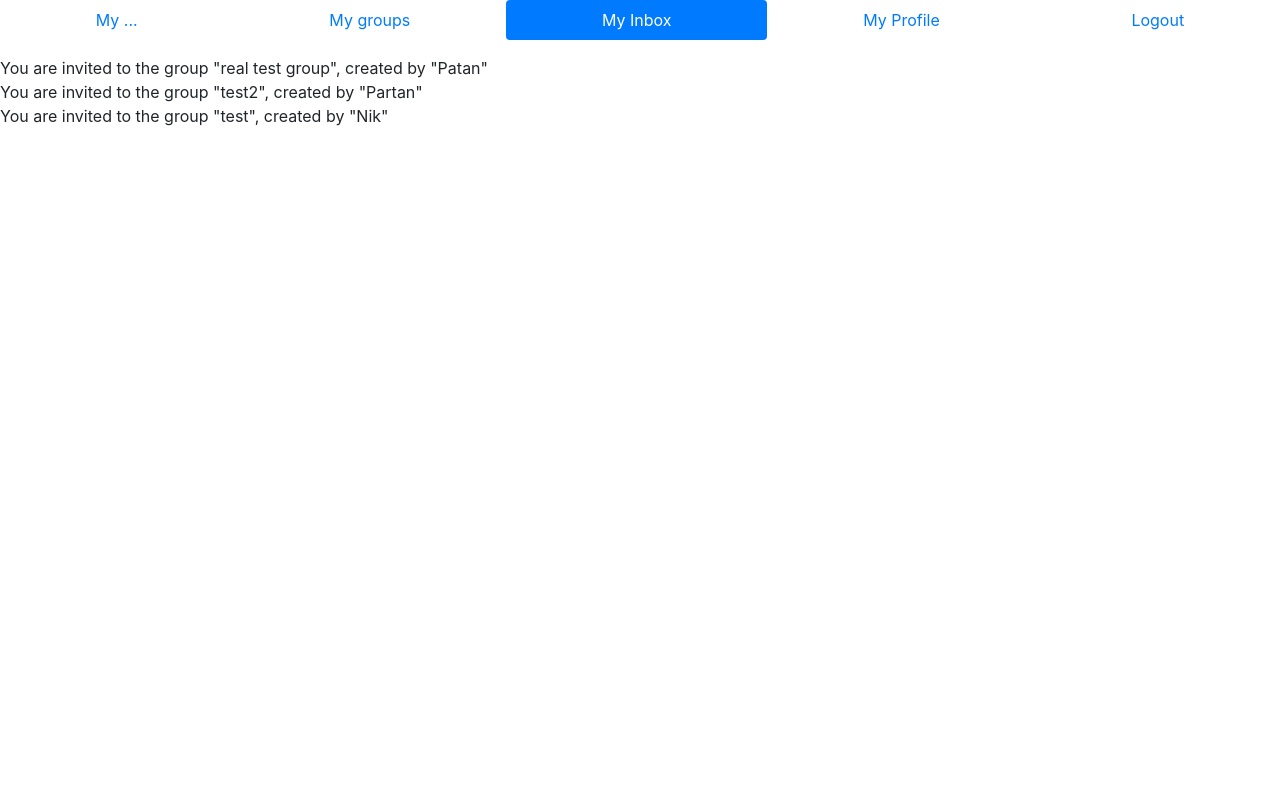
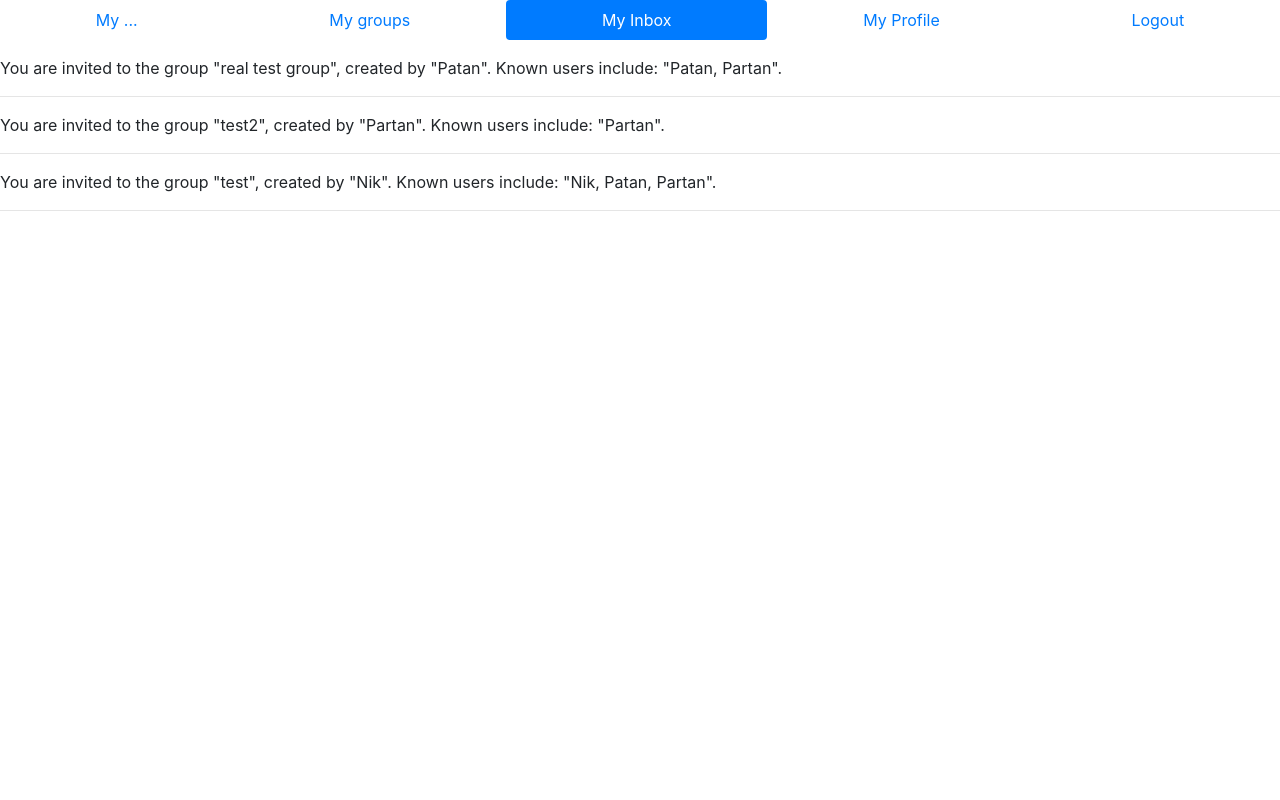
Before and after one commit to abendplays/myFace, a Flask app: page /inbox in a window 1280 px wide. Run offline with Flask 2, Linux system fonts and the light colour scheme; a user stored in the database is signed in; data comes from the database, SQL or seed files in the repository; both versions use the stored data as it was after the commit; some libraries are stand-ins or nearby versions.

Commit message:
Updated the inbox page. It now includes information on the current members of the group.

```diff
--- a/application.py
+++ b/application.py
@@ -173,10 +173,35 @@ def inbox():
     if request.method == "GET":
         db = sqlite3.connect("facialrec.db")
         inbox = db.cursor()
-        inbox.execute("SELECT groupName, createdBy FROM invites WHERE userID = :userID AND status = 1", {'userID': session["user_id"]})
+        inbox.execute("SELECT groupName, createdBy, groupID FROM invites WHERE userID = :userID AND status = 1", {'userID': session["user_id"]})
         groupNames = inbox.fetchall()
-        print("", groupNames)
-        return render_template('inbox.html', groupNames=groupNames)
+        runner = 0
+        test = []
+        for groupName in groupNames:
+            inbox.execute("SELECT userName FROM invites WHERE groupID = :groupID AND status = 0",
+                          {'groupID': groupNames[runner][2]})
+            users = inbox.fetchall()
+            print("", users)
+            print("grouping:", groupNames[runner][2])
+
+            #participants = ','.join(users)
+            #print("users[0:", users)
+            laeufer = 0
+            participants = ""
+            for users in users:
+                if laeufer == 0:
+                    participants = participants + users[0]
+                    laeufer += 1
+                else:
+                    participants = participants + ", " + users[0]
+                    laeufer += 1
+            test.append(participants)
+            #test.append(participants)
+            runner += 1
+        return render_template('inbox.html', groupNames=zip(groupNames, test))
+    else:
+        return("aha")
+
 
 @app.route('/uploader', methods = ['GET', 'POST'])
 @login_required
--- a/templates/inbox.html
+++ b/templates/inbox.html
@@ -13,8 +13,9 @@
    <p id="test"></p>
     {% for groupName in groupNames %}
 
-    You are invited to the group "{{ groupName[0]}}", created by "{{ groupName[1]}}"
-   <br>
+    You are invited to the group "{{ groupName[0][0]}}", created by "{{ groupName[0][1]}}". Known users include: "{{ groupName[1] }}".
+
+   <br><hr>
 
     {% endfor %}
    </body>
```
Also changed, not shown: facialrec.db.
